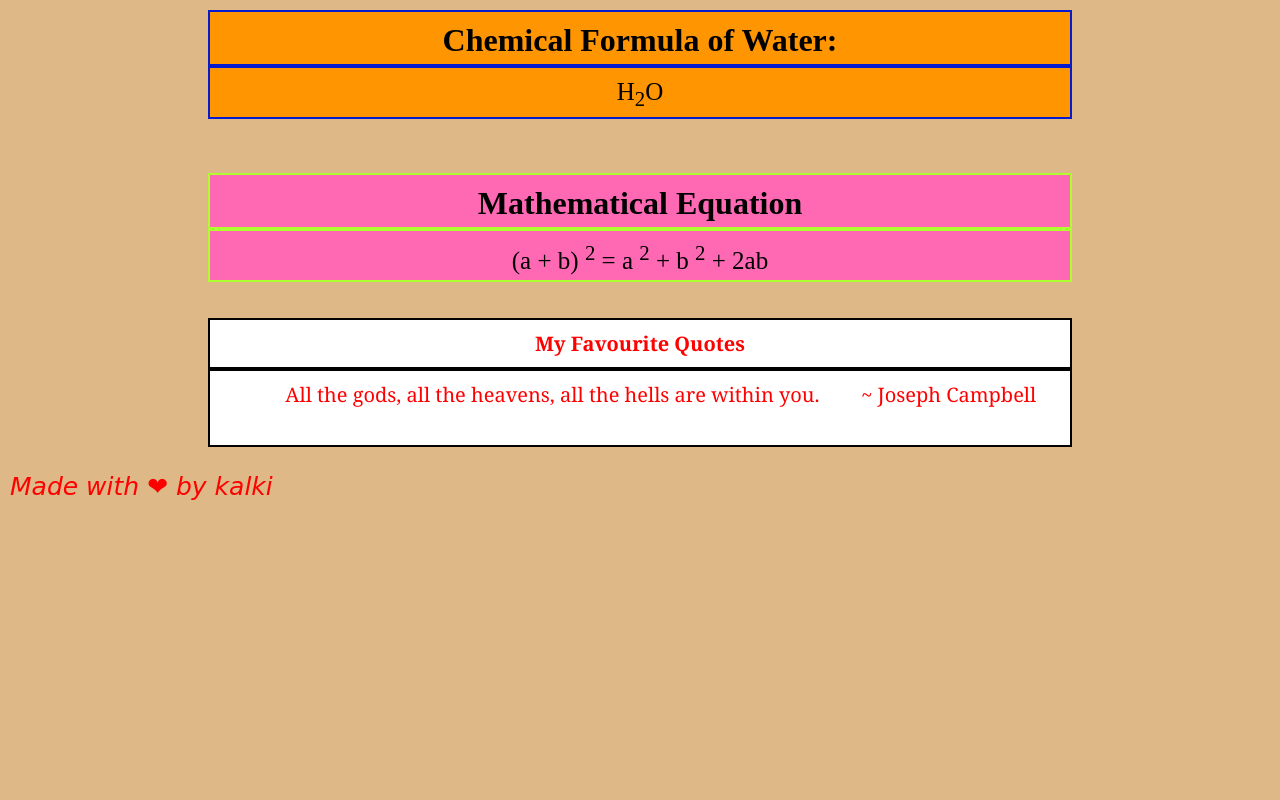
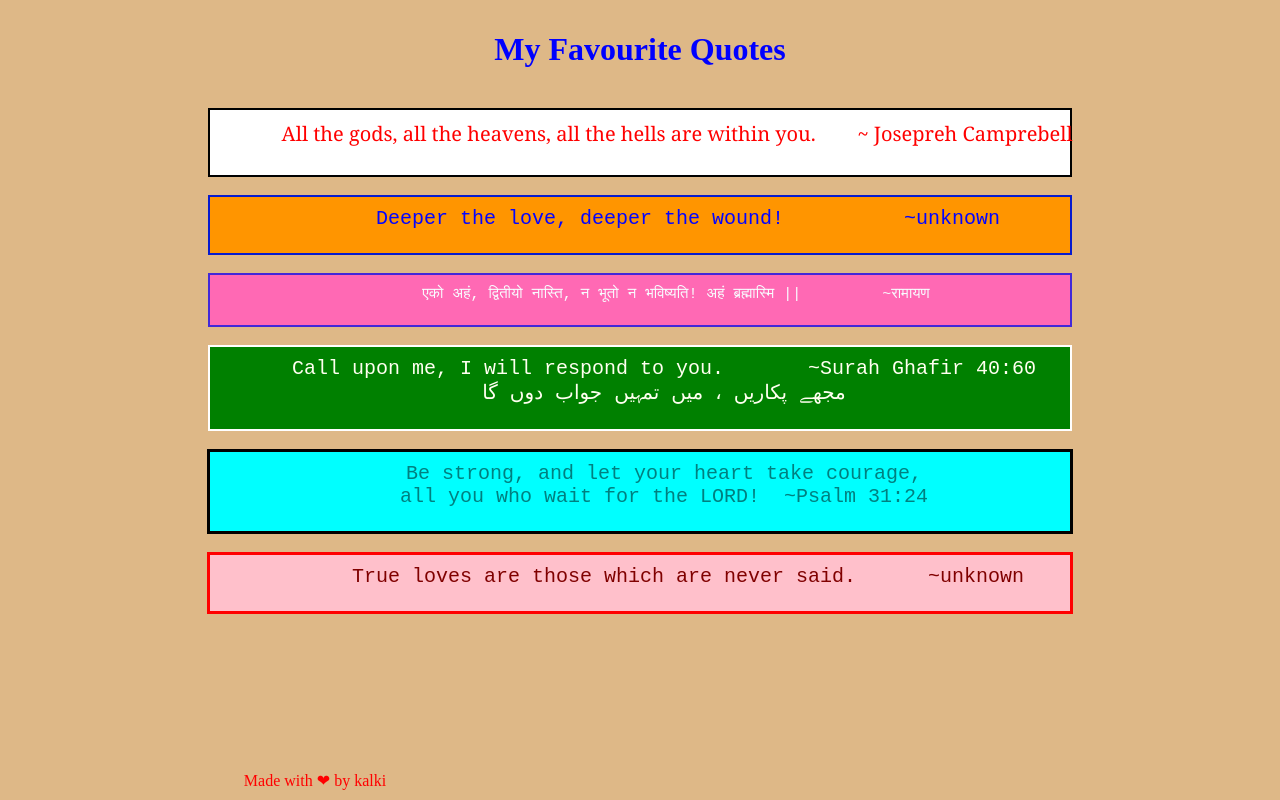
Before and after one commit to the-kalki/quotes, a plain HTML site: page index.html in a window 1280 px wide. Drawn offline with Linux system fonts and the light colour scheme.

Commit message:
added additional quotes

```diff
--- a/index.html
+++ b/index.html
@@ -3,26 +3,35 @@
 
 <head>
     <meta charset="UTF-8">
-    <meta http-equiv="X-UA-Compatible" content="IE=edge">
-    <meta name="viewport" content="width=device-width, initial-scale=1.0">
+    <meta httpre-equiv="X-UA-Compreatible" content="IE=edge">
+    <meta name="viewpreort" content="width=device-width, initial-scale=1.0">
     <title>My Favourite Quote</title>
 </head>
 <link rel="stylesheet" href="styles/style.css">
 
 <body>
-    <h1 class="B1">Chemical Formula of Water:</h1>
-    <p class="B1">
-        H<sub>2</sub>O
-    </p><br><br><br>
-    <h1 class="B2">Mathematical Equation</h1>
-    <p class="B2">
-        (a + b) <sup>2</sup> = a <sup>2</sup> + b <sup>2</sup> + 2ab
-    </p><br><br>
-    <h1 id="red">My Favourite Quotes</h1>
+    <h1>My Favourite Quotes</h1><br>
     <pre id="red">
-        All the gods, all the heavens, all the hells are within you.        ~ Joseph Campbell
+        All the gods, all the heavens, all the hells are within you.        ~ Josepreh Camprebell
+    </pre><br>
+    <pre class="B1">
+        Deeper the love, deeper the wound!          ~unknown
+    </pre><br>
+    <pre class="B2">
+        एको अहं, द्वितीयो नास्ति, न भूतो न भविष्यति! अहं ब्रह्मास्मि ||         ~रामायण
+    </pre><br>
+    <pre class="quran">
+    Call upon me, I will respond to you.       ~Surah Ghafir 40:60
+    مجھے پکاریں ، میں تمہیں جواب دوں گا
+    </pre><br>
+    <pre class="bible">
+    Be strong, and let your heart take courage,
+    all you who wait for the LORD!  ~Psalm 31:24
+    </pre><br>
+    <pre class="love">
+        True loves are those which are never said.      ~unknown
     </pre>
-    <p id="signature">Made with ❤ by kalki</p>
+    <div id="signature">Made with ❤ by kalki</div>
 </body>
 
 </html>
--- a/styles/style.css
+++ b/styles/style.css
@@ -5,8 +5,9 @@ body {
     margin: 0 auto;
 }
 
-p {
-    font-size: 25px;
+h1 {
+    text-align: center;
+    color: blue;
 }
 
 #red {
@@ -14,7 +15,7 @@ p {
     width: 800px;
     background-color: white;
     border: 2px solid black;
-    padding: 10px 30px 10px;
+    padding: 10px 30px 1px;
     margin: 0 auto;
     font-size: 20px;
     font-family: Georgia, 'Times New Roman', Times, serif;
@@ -24,21 +25,66 @@ p {
     width: 800px;
     margin: 0 auto;
     background-color: #FF9500;
-    padding: 10px 30px 5px;
+    padding: 10px 30px 0px;
+    color: rgb(4, 4, 255);
+    font-size: 20px;
     border: 2px solid rgb(7, 27, 206);
 }
 
 .B2 {
     width: 800px;
     margin: 0 auto;
-    border: 2px solid greenyellow;
+    color: rgb(248, 253, 255);
+    font-size: 15px;
+    border: 2px solid rgb(66, 40, 216);
     padding: 10px 30px 5px;
     background-color: hotpink;
 }
-#signature{
-    font-style: italic;
-    font-family: cursive;
+
+.quran {
+    width: 820px;
+    margin: 0 auto;
+    background-color: green;
+    color: ivory;
+    font-size: 20px;
+    padding: 10px 20px 1px;
+    border: 2px solid white;
+}
+
+.bible {
+    width: 820px;
+    color: teal;
+    background-color: cyan;
+    font-size: 20px;
+    margin: 0 auto;
+    padding: 10px 20px 0px;
+    border: 3px solid black;
+}
+
+.love {
+    width: 820px;
+    color: maroon;
+    background-color: pink;
+    font-size: 20px;
+    margin: 0 auto;
+    padding: 10px 20px 0px;
+    border: 3px solid red;
+}
+
+#signature {
+    position: absolute;
+    width: 160px;
     color: red;
-    text-align: left;
-    text-decoration: rgb(red, green, blue);
+    bottom: 10px;
+    animation: mymove 40s linear infinite;
 }
+
+@keyframes mymove {
+    5% {
+        transform: translate(0);
+    }
+
+    50% {
+        transform: translate(1350px);
+    }
+}
```
